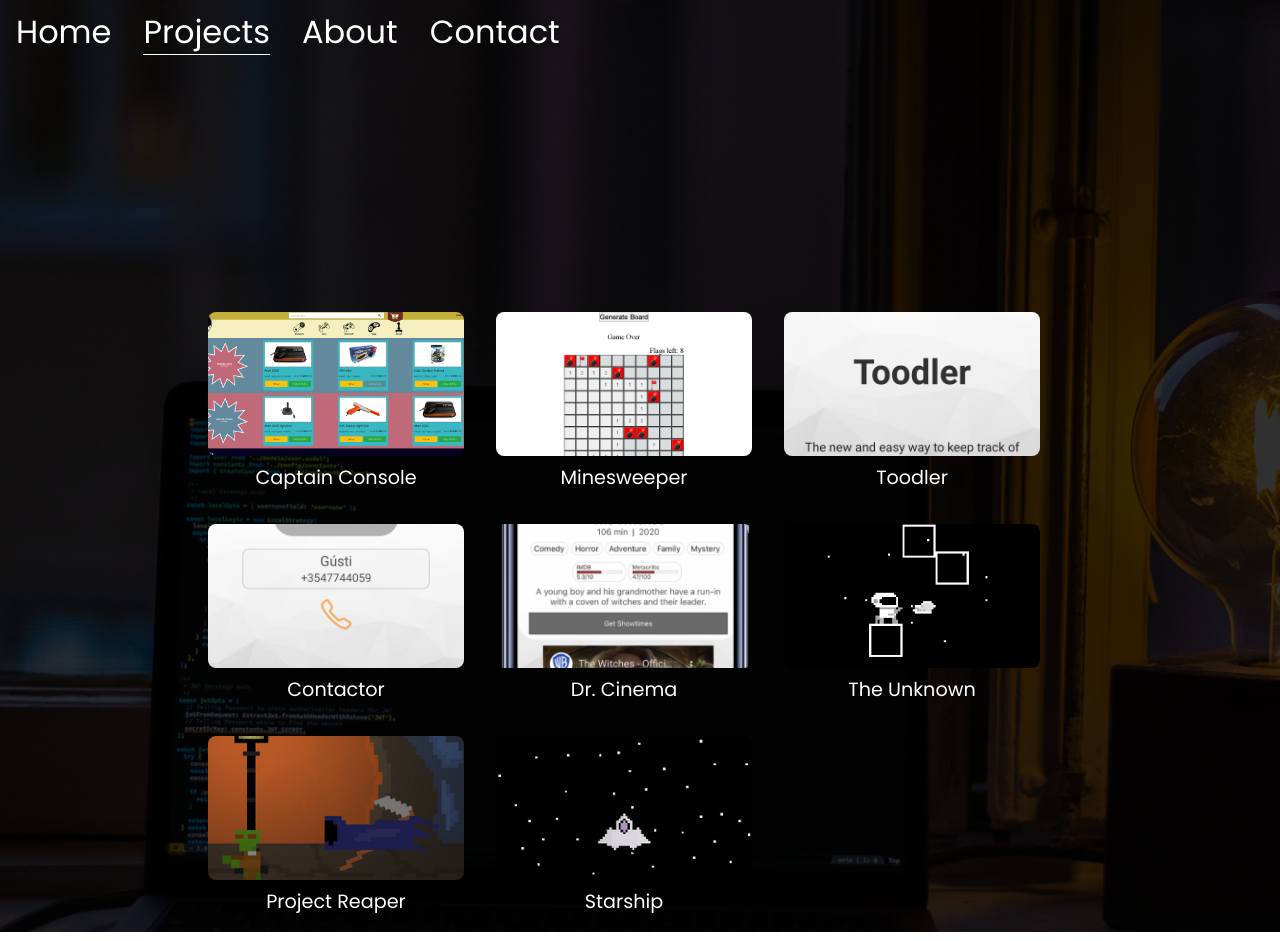
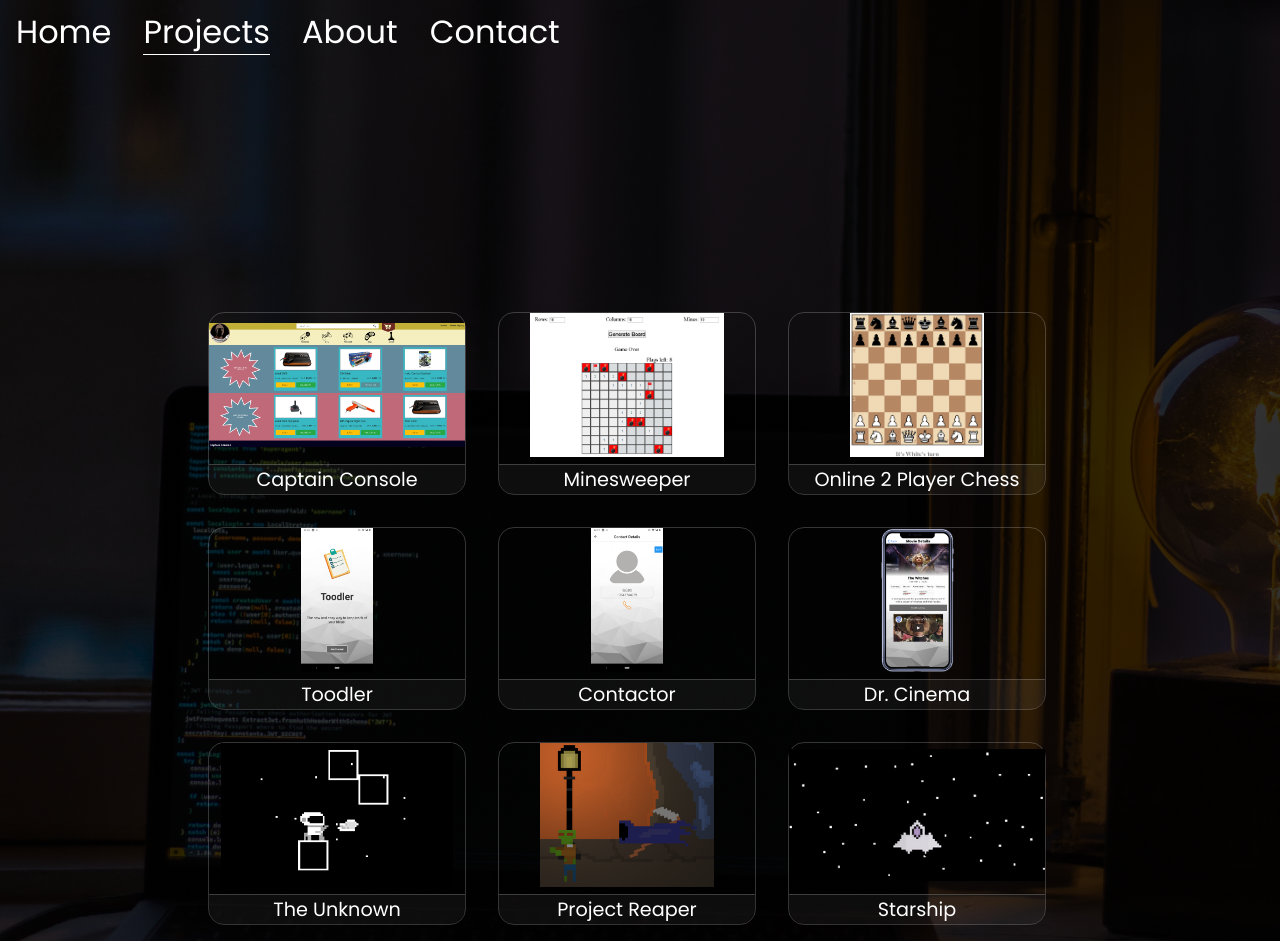
Before and after one commit to RunarVestmann/portfolio, a React (Create React App) app: page /projects in a window 1280 px wide. Built offline with nearby package versions, Linux system fonts and the light colour scheme.

Commit message:
Added links, 1 project and changed styles on project page

```diff
--- a/src/assets/projects.js
+++ b/src/assets/projects.js
@@ -8,6 +8,11 @@ export const projects = [
         href: 'https://runarvestmann.github.io/minesweeper/',
         image: require('./Minesweeper.PNG'),
         title: 'Minesweeper',
+    },
+    {
+        href: 'https://github.com/RunarVestmann/ice-chess',
+        image: require('./ice-chess.png'),
+        title: 'Online 2 Player Chess',
     },
     {
         href: 'https://gitlab.com/RunarVestmann/toddler',
--- a/src/components/Project/style.css
+++ b/src/components/Project/style.css
@@ -1,15 +1,21 @@
 .project {
     margin: 1rem;
     text-align: center;
+    border: 1px solid rgba(255, 255, 255, 0.2);
+    border-radius: 1rem;
 }
 
 .project img {
     width: 16rem;
     height: 9rem;
-    object-fit: cover;
+    object-fit: contain;
     border-radius: 0.5rem;
 }
 
 .project p {
+    border-top: 1px solid rgba(255, 255, 255, 0.2);
     font-size: 1.2rem;
+    border-bottom-left-radius: 1rem;
+    border-bottom-right-radius: 1rem;
+    background-color: rgba(255, 255, 255, 0.05);
 }
--- a/src/index.css
+++ b/src/index.css
@@ -51,6 +51,7 @@ a:hover {
     align-self: flex-end;
 }
 
-.contact-btn:hover {
+.contact-btn:hover,
+.back-btn:hover {
     opacity: 0.8;
 }
--- a/src/pages/Contact/index.jsx
+++ b/src/pages/Contact/index.jsx
@@ -1,8 +1,10 @@
 import { TextField, Button, CircularProgress, Typography } from '@material-ui/core';
 import { useState } from 'react';
+import { useHistory } from 'react-router';
 import './style.css';
 
 const Contact = () => {
+    const history = useHistory();
     const [state, setState] = useState({ subject: '', message: '', from: '' });
     const [messageStatus, setMessageStatus] = useState({ messageSent: false, sendingMessage: false });
     const handleChange = (ev) => setState((state) => ({ ...state, [ev.target.name]: ev.target.value }));
@@ -45,7 +47,25 @@ const Contact = () => {
                 }}
             >
                 {messageStatus.sendingMessage && <CircularProgress />}
-                {messageStatus.messageSent && <Typography variant="h4">{messageSendText}</Typography>}
+                {messageStatus.messageSent && (
+                    <div>
+                        <Typography variant="h4">{messageSendText}</Typography>
+                        <Button
+                            size="small"
+                            style={{
+                                backgroundColor: '#b66a0c',
+                                fontWeight: 'bold',
+                                marginTop: '2rem',
+                            }}
+                            variant="contained"
+                            className="back-btn"
+                            onClick={() => history.push('/')}
+                            type="submit"
+                        >
+                            Back to homepage
+                        </Button>
+                    </div>
+                )}
                 {!messageStatus.messageSent && !messageStatus.sendingMessage && (
                     <>
                         <TextField
--- a/src/pages/Home/index.jsx
+++ b/src/pages/Home/index.jsx
@@ -1,4 +1,4 @@
-import { FaLinkedinIn, FaGithub, FaItchIo } from 'react-icons/fa';
+import { FaLinkedinIn, FaGithub, FaItchIo, FaTwitter, FaYoutube } from 'react-icons/fa';
 import './style.css';
 
 const Home = () => {
@@ -19,6 +19,12 @@ const Home = () => {
                     <a href="https://runarvestmann.itch.io" target="_blank" rel="noreferrer">
                         <FaItchIo className="icon" />
                     </a>
+                    <a href="https://twitter.com/RunarVestmann" target="_blank" rel="noreferrer">
+                        <FaTwitter className="icon" />
+                    </a>
+                    <a href="https://www.youtube.com/channel/UCzozM3fmOkAQND1OK70zRqA" target="_blank" rel="noreferrer">
+                        <FaYoutube className="icon" />
+                    </a>
                 </div>
             </div>
         </div>
```
Also changed, not shown: src/assets/ice-chess.png (added).
